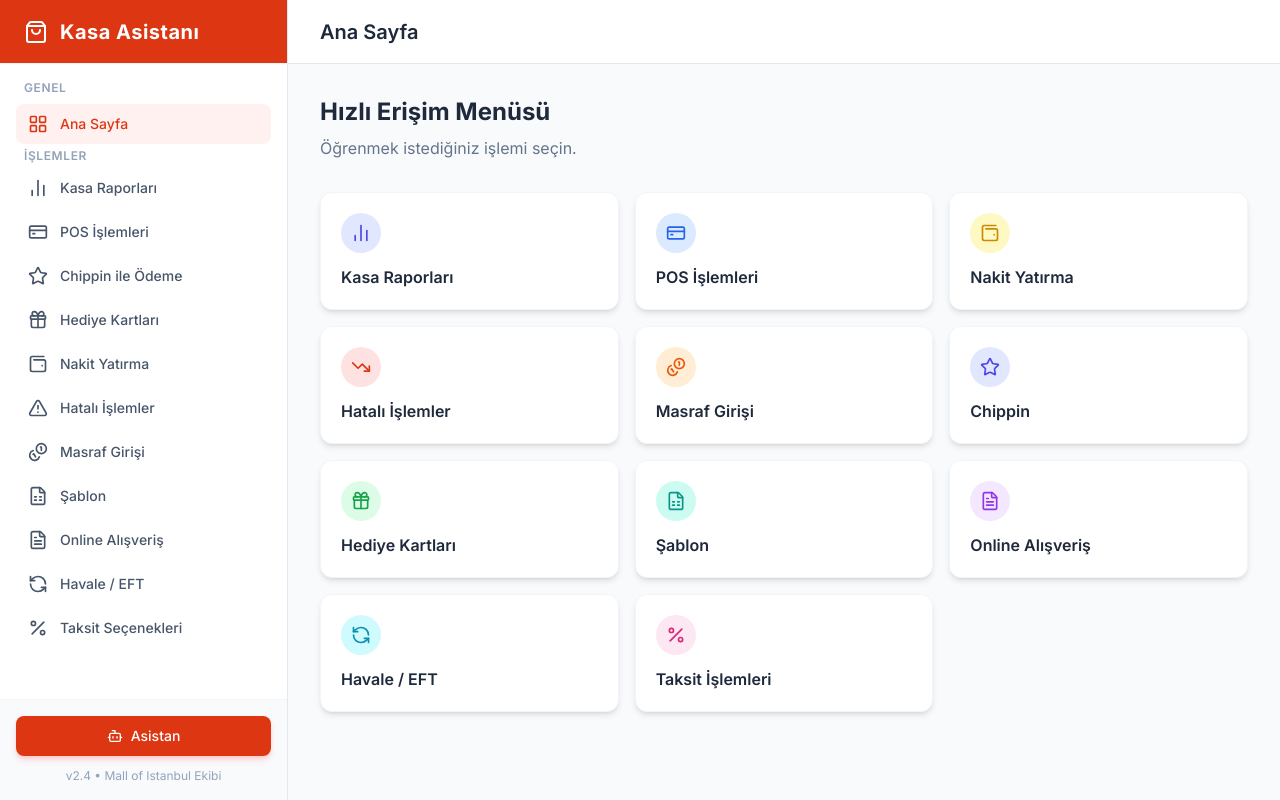
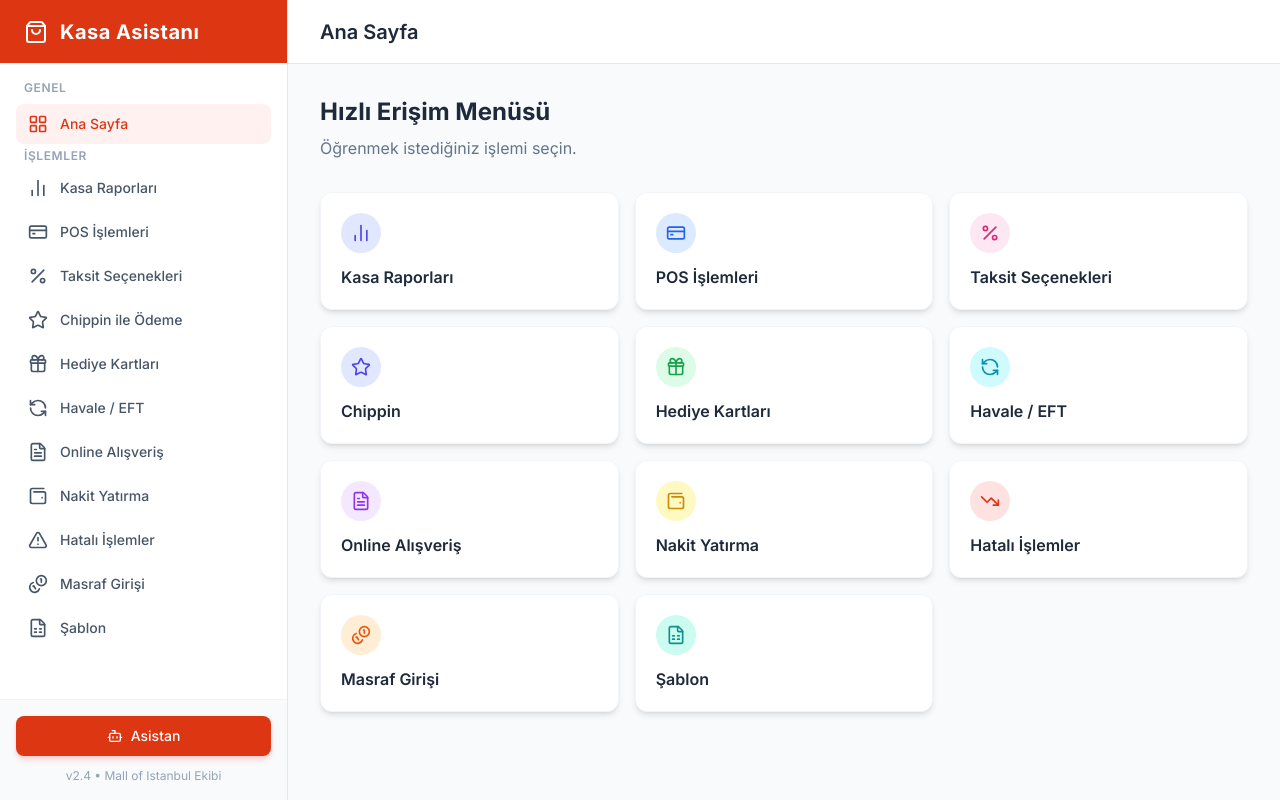
Before and after one commit to ersinonline/cvl, a plain HTML site: page index.html in a window 1280 px wide. Drawn offline with nearby package versions, Linux system fonts and the light colour scheme.

Commit message:
Update index.html

```diff
--- a/index.html
+++ b/index.html
@@ -319,59 +319,59 @@
 
             <div class="text-xs font-semibold text-slate-400 uppercase tracking-wider mt-6 mb-2 px-2">İşlemler</div>
 
-            <button onclick="showSection('raporlar')" class="nav-item w-full flex items-center gap-3 px-3 py-2.5 rounded-lg text-sm font-medium text-slate-600 hover:bg-civil-light hover:text-civil-red transition-colors" data-target="raporlar">
+                <button onclick="showSection('raporlar')" class="nav-item w-full flex items-center gap-3 px-3 py-2.5 rounded-lg text-sm font-medium text-slate-600 hover:bg-civil-light hover:text-civil-red transition-colors">
                     <i data-lucide="bar-chart-2" class="w-5 h-5"></i>
                     Kasa Raporları
                 </button>
 
-            <button onclick="showSection('pos-islemleri')" class="nav-item w-full flex items-center gap-3 px-3 py-2.5 rounded-lg text-sm font-medium text-slate-600 hover:bg-civil-light hover:text-civil-red transition-colors" data-target="pos-islemleri">
+                <button onclick="showSection('pos-islemleri')" class="nav-item w-full flex items-center gap-3 px-3 py-2.5 rounded-lg text-sm font-medium text-slate-600 hover:bg-civil-light hover:text-civil-red transition-colors">
                     <i data-lucide="credit-card" class="w-5 h-5"></i>
                     POS İşlemleri
                 </button>
 
-                <button onclick="showSection('chippin')" class="nav-item w-full flex items-center gap-3 px-3 py-2.5 rounded-lg text-sm font-medium text-slate-600 hover:bg-civil-light hover:text-civil-red transition-colors" data-target="chippin">
+                <button onclick="showSection('taksitler')" class="nav-item w-full flex items-center gap-3 px-3 py-2.5 rounded-lg text-sm font-medium text-slate-600 hover:bg-civil-light hover:text-civil-red transition-colors">
+                    <i data-lucide="percent" class="w-5 h-5"></i>
+                    Taksit Seçenekleri
+                </button>
+
+                <button onclick="showSection('chippin')" class="nav-item w-full flex items-center gap-3 px-3 py-2.5 rounded-lg text-sm font-medium text-slate-600 hover:bg-civil-light hover:text-civil-red transition-colors">
                     <i data-lucide="star" class="w-5 h-5"></i>
                     Chippin ile Ödeme
                 </button>
 
-            <button onclick="showSection('ozel-odemeler')" class="nav-item w-full flex items-center gap-3 px-3 py-2.5 rounded-lg text-sm font-medium text-slate-600 hover:bg-civil-light hover:text-civil-red transition-colors" data-target="ozel-odemeler">
+                <button onclick="showSection('ozel-odemeler')" class="nav-item w-full flex items-center gap-3 px-3 py-2.5 rounded-lg text-sm font-medium text-slate-600 hover:bg-civil-light hover:text-civil-red transition-colors">
                     <i data-lucide="gift" class="w-5 h-5"></i>
                     Hediye Kartları
                 </button>
 
-            <button onclick="showSection('nakit-yatirma')" class="nav-item w-full flex items-center gap-3 px-3 py-2.5 rounded-lg text-sm font-medium text-slate-600 hover:bg-civil-light hover:text-civil-red transition-colors" data-target="nakit-yatirma">
+                <button onclick="showSection('havale-eft')" class="nav-item w-full flex items-center gap-3 px-3 py-2.5 rounded-lg text-sm font-medium text-slate-600 hover:bg-civil-light hover:text-civil-red transition-colors">
+                    <i data-lucide="refresh-ccw" class="w-5 h-5"></i>
+                    Havale / EFT
+                </button>
+
+                <button onclick="showSection('fatura-portal')" class="nav-item w-full flex items-center gap-3 px-3 py-2.5 rounded-lg text-sm font-medium text-slate-600 hover:bg-civil-light hover:text-civil-red transition-colors">
+                    <i data-lucide="file-text" class="w-5 h-5"></i>
+                    Online Alışveriş
+                </button>
+
+                <button onclick="showSection('nakit-yatirma')" class="nav-item w-full flex items-center gap-3 px-3 py-2.5 rounded-lg text-sm font-medium text-slate-600 hover:bg-civil-light hover:text-civil-red transition-colors">
                     <i data-lucide="wallet-2" class="w-5 h-5"></i>
                     Nakit Yatırma
                 </button>
 
-            <button onclick="showSection('kasa-duzeltme')" class="nav-item w-full flex items-center gap-3 px-3 py-2.5 rounded-lg text-sm font-medium text-slate-600 hover:bg-civil-light hover:text-civil-red transition-colors" data-target="kasa-duzeltme">
+                <button onclick="showSection('kasa-duzeltme')" class="nav-item w-full flex items-center gap-3 px-3 py-2.5 rounded-lg text-sm font-medium text-slate-600 hover:bg-civil-light hover:text-civil-red transition-colors">
                     <i data-lucide="alert-triangle" class="w-5 h-5"></i>
                     Hatalı İşlemler
                 </button>
 
-            <button onclick="showSection('masraf-duzeltme')" class="nav-item w-full flex items-center gap-3 px-3 py-2.5 rounded-lg text-sm font-medium text-slate-600 hover:bg-civil-light hover:text-civil-red transition-colors" data-target="masraf-duzeltme">
+                <button onclick="showSection('masraf-duzeltme')" class="nav-item w-full flex items-center gap-3 px-3 py-2.5 rounded-lg text-sm font-medium text-slate-600 hover:bg-civil-light hover:text-civil-red transition-colors">
                     <i data-lucide="coins" class="w-5 h-5"></i>
                     Masraf Girişi
                 </button>
 
-                <button onclick="showSection('sablon')" class="nav-item w-full flex items-center gap-3 px-3 py-2.5 rounded-lg text-sm font-medium text-slate-600 hover:bg-civil-light hover:text-civil-red transition-colors" data-target="sablon">
+                <button onclick="showSection('sablon')" class="nav-item w-full flex items-center gap-3 px-3 py-2.5 rounded-lg text-sm font-medium text-slate-600 hover:bg-civil-light hover:text-civil-red transition-colors">
                     <i data-lucide="file-spreadsheet" class="w-5 h-5"></i>
                     Şablon
-                </button>
-
-            <button onclick="showSection('fatura-portal')" class="nav-item w-full flex items-center gap-3 px-3 py-2.5 rounded-lg text-sm font-medium text-slate-600 hover:bg-civil-light hover:text-civil-red transition-colors" data-target="fatura-portal">
-                <i data-lucide="file-text" class="w-5 h-5"></i>
-                Online Alışveriş
-            </button>
-
-                <button onclick="showSection('havale-eft')" class="nav-item w-full flex items-center gap-3 px-3 py-2.5 rounded-lg text-sm font-medium text-slate-600 hover:bg-civil-light hover:text-civil-red transition-colors" data-target="havale-eft">
-                    <i data-lucide="refresh-ccw" class="w-5 h-5"></i>
-                    Havale / EFT
-                </button>
-
-             <button onclick="showSection('taksitler')" class="nav-item w-full flex items-center gap-3 px-3 py-2.5 rounded-lg text-sm font-medium text-slate-600 hover:bg-civil-light hover:text-civil-red transition-colors" data-target="taksitler">
-                <i data-lucide="percent" class="w-5 h-5"></i>
-                Taksit Seçenekleri
                 </button>
         </nav>
 
@@ -422,6 +422,7 @@
                 <!-- Hızlı Kartlar Grid -->
                 <!-- Yeni Kartlar eklendi -->
                 <div class="grid quick-access-grid gap-4 mb-8">
+
                 <div onclick="showSection('raporlar')" class="cursor-pointer bg-white p-5 rounded-xl shadow-md border border-slate-100 hover:border-civil-red/50 hover:shadow-lg transition-all group hover:scale-[1.02]">
                     <div class="w-10 h-10 rounded-full bg-indigo-100 text-indigo-600 flex items-center justify-center mb-3 group-hover:bg-indigo-200 transition-colors">
                         <i data-lucide="bar-chart-2" class="w-5 h-5"></i>
@@ -436,6 +437,41 @@
                     <h3 class="font-semibold text-slate-800">POS İşlemleri</h3>
                 </div>
 
+                <div onclick="showSection('taksitler')" class="cursor-pointer bg-white p-5 rounded-xl shadow-md border border-slate-100 hover:border-civil-red/50 hover:shadow-lg transition-all group hover:scale-[1.02]">
+                    <div class="w-10 h-10 rounded-full bg-pink-100 text-pink-600 flex items-center justify-center mb-3 group-hover:bg-pink-200 transition-colors">
+                        <i data-lucide="percent" class="w-5 h-5"></i>
+                    </div>
+                    <h3 class="font-semibold text-slate-800">Taksit Seçenekleri</h3>
+                </div>
+
+                <div onclick="showSection('chippin')" class="cursor-pointer bg-white p-5 rounded-xl shadow-md border border-slate-100 hover:border-civil-red/50 hover:shadow-lg transition-all group hover:scale-[1.02]">
+                    <div class="w-10 h-10 rounded-full bg-indigo-100 text-indigo-600 flex items-center justify-center mb-3 group-hover:bg-indigo-200 transition-colors">
+                        <i data-lucide="star" class="w-5 h-5"></i>
+                    </div>
+                    <h3 class="font-semibold text-slate-800">Chippin</h3>
+                </div>
+
+                <div onclick="showSection('ozel-odemeler')" class="cursor-pointer bg-white p-5 rounded-xl shadow-md border border-slate-100 hover:border-civil-red/50 hover:shadow-lg transition-all group hover:scale-[1.02]">
+                    <div class="w-10 h-10 rounded-full bg-green-100 text-green-600 flex items-center justify-center mb-3 group-hover:bg-green-200 transition-colors">
+                        <i data-lucide="gift" class="w-5 h-5"></i>
+                    </div>
+                    <h3 class="font-semibold text-slate-800">Hediye Kartları</h3>
+                </div>
+
+                <div onclick="showSection('havale-eft')" class="cursor-pointer bg-white p-5 rounded-xl shadow-md border border-slate-100 hover:border-civil-red/50 hover:shadow-lg transition-all group hover:scale-[1.02]">
+                    <div class="w-10 h-10 rounded-full bg-cyan-100 text-cyan-600 flex items-center justify-center mb-3 group-hover:bg-cyan-200 transition-colors">
+                        <i data-lucide="refresh-ccw" class="w-5 h-5"></i>
+                    </div>
+                    <h3 class="font-semibold text-slate-800">Havale / EFT</h3>
+                </div>
+
+                <div onclick="showSection('fatura-portal')" class="cursor-pointer bg-white p-5 rounded-xl shadow-md border border-slate-100 hover:border-civil-red/50 hover:shadow-lg transition-all group hover:scale-[1.02]">
+                    <div class="w-10 h-10 rounded-full bg-purple-100 text-purple-600 flex items-center justify-center mb-3 group-hover:bg-purple-200 transition-colors">
+                        <i data-lucide="file-text" class="w-5 h-5"></i>
+                    </div>
+                    <h3 class="font-semibold text-slate-800">Online Alışveriş</h3>
+                </div>
+
                 <div onclick="showSection('nakit-yatirma')" class="cursor-pointer bg-white p-5 rounded-xl shadow-md border border-slate-100 hover:border-civil-red/50 hover:shadow-lg transition-all group hover:scale-[1.02]">
                     <div class="w-10 h-10 rounded-full bg-yellow-100 text-yellow-600 flex items-center justify-center mb-3 group-hover:bg-yellow-200 transition-colors">
                         <i data-lucide="wallet-2" class="w-5 h-5"></i>
@@ -443,7 +479,6 @@
                     <h3 class="font-semibold text-slate-800">Nakit Yatırma</h3>
                 </div>
 
-                    <!-- 2. Sıra -->
                 <div onclick="showSection('kasa-duzeltme')" class="cursor-pointer bg-white p-5 rounded-xl shadow-md border border-slate-100 hover:border-civil-red/50 hover:shadow-lg transition-all group hover:scale-[1.02]">
                     <div class="w-10 h-10 rounded-full bg-red-100 text-civil-red flex items-center justify-center mb-3 group-hover:bg-red-200 transition-colors">
                         <i data-lucide="trending-down" class="w-5 h-5"></i>
@@ -458,52 +493,11 @@
                     <h3 class="font-semibold text-slate-800">Masraf Girişi</h3>
                 </div>
 
-                <div onclick="showSection('chippin')"
-                     class="cursor-pointer bg-white p-5 rounded-xl shadow-md border border-slate-100
-                            hover:border-civil-red/50 hover:shadow-lg transition-all group hover:scale-[1.02]">
-
-                    <div class="w-10 h-10 rounded-full bg-indigo-100 text-indigo-600 flex items-center
-                                justify-center mb-3 group-hover:bg-indigo-200 transition-colors">
-                        <i data-lucide="star" class="w-5 h-5"></i>
-                    </div>
-
-                    <h3 class="font-semibold text-slate-800">Chippin</h3>
-                </div>
-
-
-                    <div onclick="showSection('ozel-odemeler')" class="cursor-pointer bg-white p-5 rounded-xl shadow-md border border-slate-100 hover:border-civil-red/50 hover:shadow-lg transition-all group hover:scale-[1.02]">
-                        <div class="w-10 h-10 rounded-full bg-green-100 text-green-600 flex items-center justify-center mb-3 group-hover:bg-green-200 transition-colors">
-                            <i data-lucide="gift" class="w-5 h-5"></i>
-                        </div>
-                        <h3 class="font-semibold text-slate-800">Hediye Kartları</h3>
-                    </div>
-
                 <div onclick="showSection('sablon')" class="cursor-pointer bg-white p-5 rounded-xl shadow-md border border-slate-100 hover:border-civil-red/50 hover:shadow-lg transition-all group hover:scale-[1.02]">
                     <div class="w-10 h-10 rounded-full bg-teal-100 text-teal-600 flex items-center justify-center mb-3 group-hover:bg-teal-200 transition-colors">
                         <i data-lucide="file-spreadsheet" class="w-5 h-5"></i>
                     </div>
                     <h3 class="font-semibold text-slate-800">Şablon</h3>
-                        </div>
-
-                    <div onclick="showSection('fatura-portal')" class="cursor-pointer bg-white p-5 rounded-xl shadow-md border border-slate-100 hover:border-civil-red/50 hover:shadow-lg transition-all group hover:scale-[1.02]">
-                        <div class="w-10 h-10 rounded-full bg-purple-100 text-purple-600 flex items-center justify-center mb-3 group-hover:bg-purple-200 transition-colors">
-                            <i data-lucide="file-text" class="w-5 h-5"></i>
-                        </div>
-                        <h3 class="font-semibold text-slate-800">Online Alışveriş</h3>
-                    </div>
-
-                        <div onclick="showSection('havale-eft')" class="cursor-pointer bg-white p-5 rounded-xl shadow-md border border-slate-100 hover:border-civil-red/50 hover:shadow-lg transition-all group hover:scale-[1.02]">
-                            <div class="w-10 h-10 rounded-full bg-cyan-100 text-cyan-600 flex items-center justify-center mb-3 group-hover:bg-cyan-200 transition-colors">
-                                <i data-lucide="refresh-ccw" class="w-5 h-5"></i>
-                            </div>
-                            <h3 class="font-semibold text-slate-800">Havale / EFT</h3>
-                        </div>
-
-                    <div onclick="showSection('taksitler')" class="cursor-pointer bg-white p-5 rounded-xl shadow-md border border-slate-100 hover:border-civil-red/50 hover:shadow-lg transition-all group hover:scale-[1.02]">
-                        <div class="w-10 h-10 rounded-full bg-pink-100 text-pink-600 flex items-center justify-center mb-3 group-hover:bg-pink-200 transition-colors">
-                            <i data-lucide="percent" class="w-5 h-5"></i>
-                        </div>
-                        <h3 class="font-semibold text-slate-800">Taksit İşlemleri</h3>
                 </div>
                 </div>
             </section>
```
Lines whose indentation alone changed are shown as unchanged.
